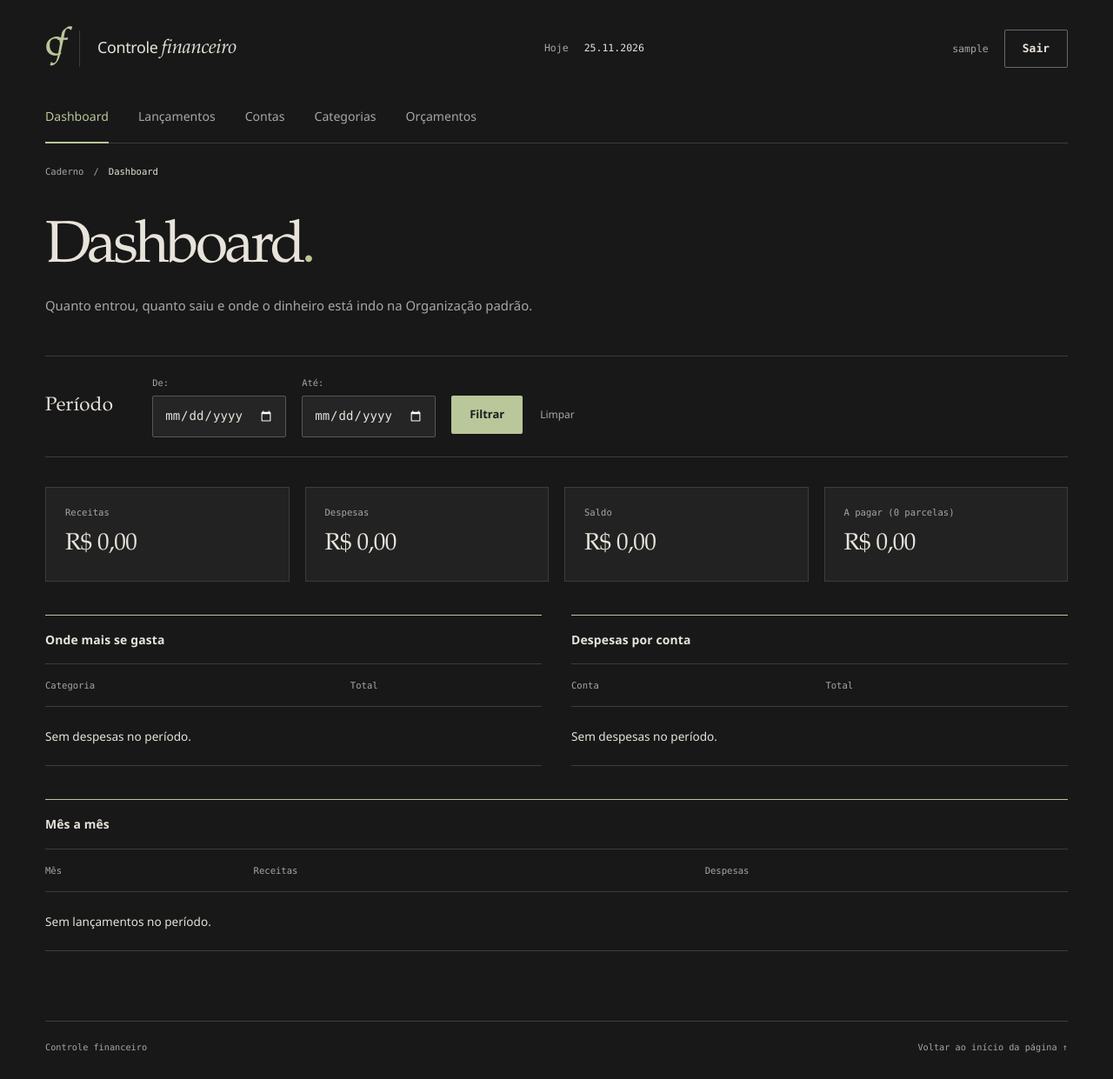
After one commit to ThiagoPix/CRUD-Financeiro, a Django app: page /dashboard/ in a window 1280 px wide. The commit adds this page. Shown: the whole page at 87% size. Run offline with Django 5.2, Linux system fonts and the light colour scheme; a user stored in the database is signed in; data comes from the database, SQL or seed files in the repository; tables that the repository leaves empty hold one stand-in row (values such as "Sample post"); data that the repository does not hold is empty; parts of the project's set-up code (start-up, migrations or seed data) failed here and were passed over.

Commit message:
Adiciona metricas e tela do dashboard

```diff
--- /dev/null
+++ b/financas/dashboard.py
@@ -0,0 +1,89 @@
+from decimal import Decimal
+
+from django.db.models import Count, Q, Sum
+from django.db.models.functions import TruncMonth
+
+from .models import Categoria, Lancamento, Parcela
+
+ZERO = Decimal("0.00")
+RECEITA = Q(categoria__tipo=Categoria.Tipo.RECEITA)
+DESPESA = Q(categoria__tipo=Categoria.Tipo.DESPESA)
+
+
+def lancamentos_do_periodo(organizacao, inicio=None, fim=None):
+    """Base de toda métrica: parte sempre da organização e depois aplica o período."""
+    lancamentos = Lancamento.objects.filter(organizacao=organizacao)
+    if inicio:
+        lancamentos = lancamentos.filter(data__gte=inicio)
+    if fim:
+        lancamentos = lancamentos.filter(data__lte=fim)
+    return lancamentos
+
+
+def totais(base):
+    """KPIs: receitas, despesas, saldo e quantidade de lançamentos."""
+    resultado = base.aggregate(
+        receitas=Sum("valor_total", filter=RECEITA),
+        despesas=Sum("valor_total", filter=DESPESA),
+        quantidade=Count("id"),
+    )
+    receitas = resultado["receitas"] or ZERO
+    despesas = resultado["despesas"] or ZERO
+    return {"receitas": receitas, "despesas": despesas, "saldo": receitas - despesas, "quantidade": resultado["quantidade"]}
+
+
+def parcelas_a_pagar(organizacao, inicio=None, fim=None):
+    """KPI: parcelas de despesa ainda não pagas, com vencimento no período."""
+    parcelas = Parcela.objects.filter(
+        lancamento__organizacao=organizacao, lancamento__categoria__tipo=Categoria.Tipo.DESPESA, paga=False
+    )
+    if inicio:
+        parcelas = parcelas.filter(vencimento__gte=inicio)
+    if fim:
+        parcelas = parcelas.filter(vencimento__lte=fim)
+    resultado = parcelas.aggregate(valor=Sum("valor"), quantidade=Count("id"))
+    return {"valor": resultado["valor"] or ZERO, "quantidade": resultado["quantidade"]}
+
+
+def ranking_despesas(base, limite=5):
+    """Ranking: as categorias de despesa em que mais se gasta."""
+    return list(
+        base.filter(DESPESA)
+        .values("categoria__nome")
+        .annotate(total=Sum("valor_total"))
+        .order_by("-total")[:limite]
+    )
+
+
+def despesas_por_conta(base):
+    """Distribuição: de onde saiu o dinheiro."""
+    return list(
+        base.filter(DESPESA)
+        .values("conta__nome")
+        .annotate(total=Sum("valor_total"))
+        .order_by("-total")
+    )
+
+
+def serie_mensal(base):
+    """Série no tempo: receitas e despesas por mês."""
+    return list(
+        base.annotate(mes=TruncMonth("data"))
+        .values("mes")
+        .annotate(
+            receitas=Sum("valor_total", filter=RECEITA),
+            despesas=Sum("valor_total", filter=DESPESA),
+        )
+        .order_by("mes")
+    )
+
+
+def metricas(organizacao, inicio=None, fim=None):
+    base = lancamentos_do_periodo(organizacao, inicio, fim)
+    return {
+        "totais": totais(base),
+        "a_pagar": parcelas_a_pagar(organizacao, inicio, fim),
+        "ranking": ranking_despesas(base),
+        "por_conta": despesas_por_conta(base),
+        "serie": serie_mensal(base),
+    }
--- a/financas/forms.py
+++ b/financas/forms.py
@@ -152,3 +152,15 @@ class FiltroMesForm(forms.Form):
         hoje = timezone.localdate()
         self.initial.setdefault("mes", hoje.month)
         self.initial.setdefault("ano", hoje.year)
+
+
+class PeriodoForm(forms.Form):
+    inicio = forms.DateField(label="De", required=False, widget=DataInput())
+    fim = forms.DateField(label="Até", required=False, widget=DataInput())
+
+    def clean(self):
+        dados = super().clean()
+        inicio, fim = dados.get("inicio"), dados.get("fim")
+        if inicio and fim and fim < inicio:
+            raise forms.ValidationError("A data final não pode ser anterior à data inicial.")
+        return dados
--- a/financas/static/financas/estilo.css
+++ b/financas/static/financas/estilo.css
@@ -286,3 +286,12 @@ tbody th { font-weight: 400; }
     .rodape { font-size: .58rem; align-items: flex-start; gap: 16px; }
     .rodape a { text-align: right; }
 }
+
+/* Dashboard */
+body.secao-dashboard { --acento: #b9c79a; }
+.cartoes { display: grid; grid-template-columns: repeat(auto-fit, minmax(210px, 1fr)); gap: 18px; margin-bottom: 38px; }
+.cartao { border: 1px solid var(--borda); background: var(--superficie); padding: 20px 22px; display: flex; flex-direction: column; gap: 8px; }
+.cartao small { font-family: var(--mono); font-size: .66rem; color: var(--suave); }
+.cartao strong { font-family: var(--serif); font-weight: 400; font-size: 1.7rem; letter-spacing: -.02em; overflow-wrap: anywhere; }
+.cartao-negativo strong { color: var(--perigo); }
+.grade-dashboard { display: grid; grid-template-columns: repeat(auto-fit, minmax(320px, 1fr)); gap: 34px; margin-bottom: 38px; }
--- a/financas/templates/financas/base.html
+++ b/financas/templates/financas/base.html
@@ -28,6 +28,7 @@
                 {% endif %}
             </div>
             {% if user.is_authenticated %}<nav class="navegacao" aria-label="Navegação principal">
+                <a href="{% url 'financas:dashboard' %}" {% if secao == 'dashboard' %}aria-current="page"{% endif %}>Dashboard</a>
                 <a href="{% url 'financas:lancamento_lista' %}" {% if secao == 'lancamentos' %}aria-current="page"{% endif %}>Lançamentos</a>
                 <a href="{% url 'financas:conta_lista' %}" {% if secao == 'contas' %}aria-current="page"{% endif %}>Contas</a>
                 <a href="{% url 'financas:categoria_lista' %}" {% if secao == 'categorias' %}aria-current="page"{% endif %}>Categorias</a>
--- /dev/null
+++ b/financas/templates/financas/dashboard.html
@@ -0,0 +1,88 @@
+{% extends 'financas/base.html' %}
+{% load financas_tags %}
+
+{% block title %}Dashboard{% endblock %}
+{% block caminho %}Dashboard{% endblock %}
+
+{% block content %}
+<header class="cabecalho-pagina">
+    <div>
+        <h1>Dashboard<span class="ponto-titulo" aria-hidden="true">.</span></h1>
+        <p class="subtitulo">Quanto entrou, quanto saiu e onde o dinheiro está indo{% if user.perfil %} na {{ user.perfil.organizacao }}{% endif %}.</p>
+    </div>
+</header>
+
+<section class="painel painel-filtros" aria-labelledby="titulo-periodo">
+    <h2 id="titulo-periodo" class="titulo-pequeno">Período</h2>
+    <form method="get" class="formulario-filtros">
+        {% for field in form %}
+            <div class="campo{% if field.errors %} campo-com-erro{% endif %}">
+                {{ field.label_tag }}
+                {{ field }}
+                {% for error in field.errors %}<p class="erro-campo">{{ error }}</p>{% endfor %}
+            </div>
+        {% endfor %}
+        <div class="acoes-filtro"><button class="botao botao-primario" type="submit">Filtrar</button><a class="link-discreto" href="?">Limpar</a></div>
+        {% if form.non_field_errors %}<div class="erros-formulario" role="alert">{{ form.non_field_errors }}</div>{% endif %}
+    </form>
+</section>
+
+<section class="cartoes" aria-label="Totais do período">
+    <div class="cartao"><small>Receitas</small><strong>{{ totais.receitas|dinheiro }}</strong></div>
+    <div class="cartao"><small>Despesas</small><strong>{{ totais.despesas|dinheiro }}</strong></div>
+    <div class="cartao{% if totais.saldo < 0 %} cartao-negativo{% endif %}"><small>Saldo</small><strong>{{ totais.saldo|dinheiro }}</strong></div>
+    <div class="cartao"><small>A pagar ({{ a_pagar.quantidade }} parcela{{ a_pagar.quantidade|pluralize }})</small><strong>{{ a_pagar.valor|dinheiro }}</strong></div>
+</section>
+
+<div class="grade-dashboard">
+    <section class="painel painel-registros" aria-labelledby="titulo-ranking">
+        <div class="painel-cabecalho"><h2 id="titulo-ranking" class="titulo-pequeno">Onde mais se gasta</h2></div>
+        <div class="tabela-rolagem" role="region" aria-label="Ranking de despesas por categoria" tabindex="0">
+            <table>
+                <thead><tr><th scope="col">Categoria</th><th scope="col">Total</th></tr></thead>
+                <tbody>
+                    {% for item in ranking %}
+                        <tr><td>{{ item.categoria__nome }}</td><td>{{ item.total|dinheiro }}</td></tr>
+                    {% empty %}
+                        <tr><td colspan="2">Sem despesas no período.</td></tr>
+                    {% endfor %}
+                </tbody>
+            </table>
+        </div>
+    </section>
+
+    <section class="painel painel-registros" aria-labelledby="titulo-contas">
+        <div class="painel-cabecalho"><h2 id="titulo-contas" class="titulo-pequeno">Despesas por conta</h2></div>
+        <div class="tabela-rolagem" role="region" aria-label="Despesas por conta" tabindex="0">
+            <table>
+                <thead><tr><th scope="col">Conta</th><th scope="col">Total</th></tr></thead>
+                <tbody>
+                    {% for item in por_conta %}
+                        <tr><td>{{ item.conta__nome }}</td><td>{{ item.total|dinheiro }}</td></tr>
+                    {% empty %}
+                        <tr><td colspan="2">Sem despesas no período.</td></tr>
+                    {% endfor %}
+                </tbody>
+            </table>
+        </div>
+    </section>
+</div>
+
+{% if user.perfil.eh_admin %}
+<section class="painel painel-registros" aria-labelledby="titulo-serie">
+    <div class="painel-cabecalho"><h2 id="titulo-serie" class="titulo-pequeno">Mês a mês</h2></div>
+    <div class="tabela-rolagem" role="region" aria-label="Receitas e despesas por mês" tabindex="0">
+        <table>
+            <thead><tr><th scope="col">Mês</th><th scope="col">Receitas</th><th scope="col">Despesas</th></tr></thead>
+            <tbody>
+                {% for item in serie %}
+                    <tr><td>{{ item.mes|date:"m/Y" }}</td><td>{{ item.receitas|dinheiro }}</td><td>{{ item.despesas|dinheiro }}</td></tr>
+                {% empty %}
+                    <tr><td colspan="3">Sem lançamentos no período.</td></tr>
+                {% endfor %}
+            </tbody>
+        </table>
+    </div>
+</section>
+{% endif %}
+{% endblock %}
--- a/financas/urls.py
+++ b/financas/urls.py
@@ -7,6 +7,7 @@ app_name = "financas"
 
 urlpatterns = [
     path("", views.inicio, name="inicio"),
+    path("dashboard/", views.dashboard, name="dashboard"),
     path("contas/", views.conta_lista, name="conta_lista"),
     path("contas/nova/", views.conta_criar, name="conta_criar"),
     path("contas/<int:pk>/editar/", views.conta_editar, name="conta_editar"),
--- a/financas/views.py
+++ b/financas/views.py
@@ -13,7 +13,11 @@ from django.views.decorators.http import require_GET, require_http_methods
 from core.organizacao import org_atual
 from core.permissoes import papel_requerido
 
-from .forms import CategoriaForm, ContaForm, FiltroLancamentoForm, FiltroMesForm, LancamentoForm, OrcamentoForm, ParcelaForm
+from .dashboard import metricas
+from .forms import (
+    CategoriaForm, ContaForm, FiltroLancamentoForm, FiltroMesForm, LancamentoForm, OrcamentoForm, ParcelaForm,
+    PeriodoForm,
+)
 from .models import Categoria, Conta, Lancamento, Orcamento, Parcela
 from .services import excluir_lancamento, salvar_lancamento, totais_orcamento
 from .templatetags.financas_tags import dinheiro
@@ -248,3 +252,16 @@ def parcela_editar(request, pk):
         "subtitulo": f"{parcela.lancamento.descricao} · {dinheiro(parcela.valor)}. Atualize o vencimento ou a situação de pagamento.",
         "voltar_url": reverse("financas:lancamento_detalhe", args=[parcela.lancamento_id]),
     })
+
+
+@require_GET
+def dashboard(request):
+    org = org_atual(request)
+    form = PeriodoForm(request.GET) if request.GET else PeriodoForm()
+    inicio = fim = None
+    if form.is_bound and form.is_valid():
+        inicio, fim = form.cleaned_data["inicio"], form.cleaned_data["fim"]
+    return render(request, "financas/dashboard.html", {
+        "titulo": "Dashboard", "secao": "dashboard", "form": form, "periodo_filtrado": bool(inicio or fim),
+        **metricas(org, inicio, fim),
+    })
```
